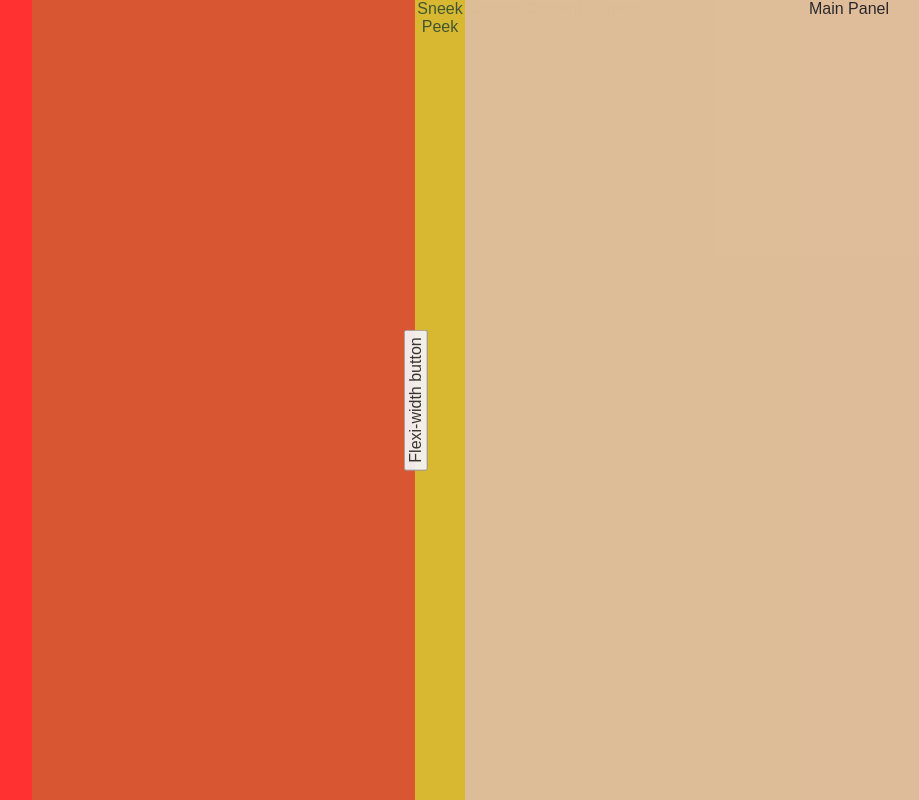
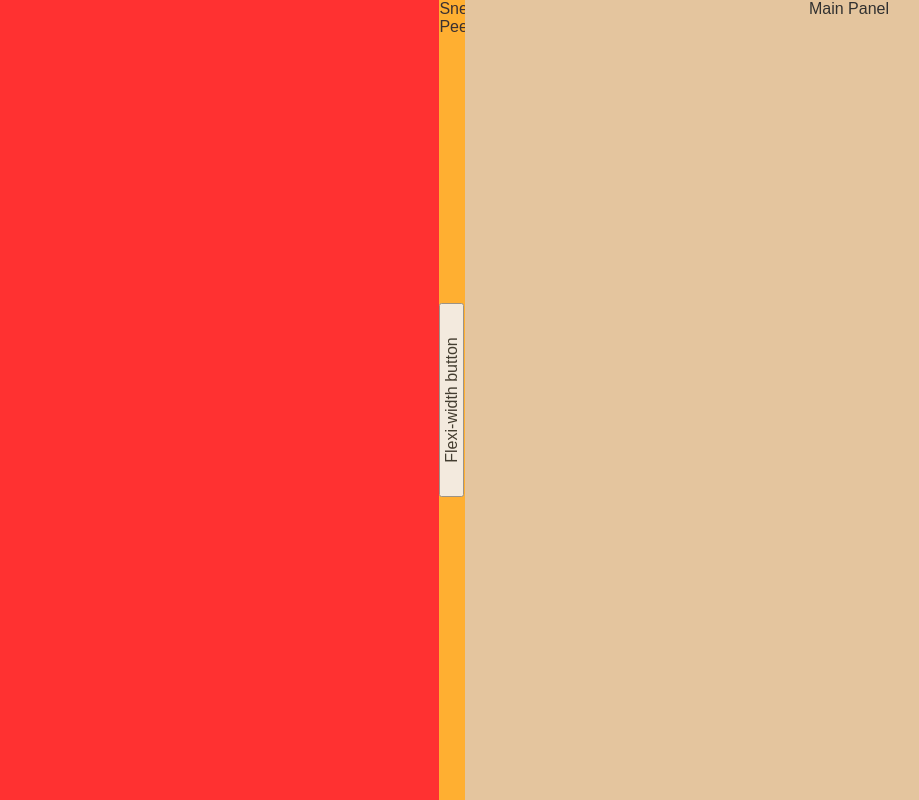
Before and after one commit to viswanc/react-live-editor, a React (Create React App) app: page / in a window 1280 px wide. Shown: the whole page, without its empty margins (47-966 px from the left). Built offline with nearby package versions, Linux system fonts and the light colour scheme.

Commit message:
Made the styling of CSS slider, more robust.

```diff
--- a/src/trials/ccs-slider/main.css
+++ b/src/trials/ccs-slider/main.css
@@ -1,10 +1,35 @@
-/* Variables */
+/* Dev */
 div {
   opacity: .95;
 }
 
 #main-content {
   background: burlywood;
+}
+
+#slider-content {
+  background: red;
+}
+
+#content-wrapper {
+  background: rebeccapurple;
+}
+
+#content {
+  background: yellowgreen;
+  color: black;
+}
+
+#sneek-peek {
+  background: orange;
+}
+
+#button-wrapper {
+  background: rgba(0, 255, 0, 0.2);
+}
+
+/* Layout */
+#main-content {
   position: absolute;
   right: 0px;
   width: 768px;
@@ -14,52 +39,55 @@ div {
 
 #slider-content {
   position: absolute;
-  background: red;
   left: 0px;
   right: 768px;
   height: 100vh;
-}
-
-#button-wrapper {
-  float: right;
-  background: rgba(0, 255, 0, 0.2);
-  width: 768px;
-  height: 100vh;
-  margin-right: -335px;
+  overflow: hidden;
 }
 
 #content-wrapper {
   float: right;
-  background: rebeccapurple;
   height: 100vh;
   width: 100%;
-  margin-left: -50px;
-  margin-right: -100%;
+  margin-right: -95%; /* Apply transition here! */
 }
 
 #content-wrapper > div {
   float: left;
 }
 
-#map {
+#content {
   width: 100%;
-  margin-left: -50px;
+  margin-left: -5%;
   height: 100vh;
-  background: yellowgreen;
-  color: black;
-  visibility: hidden;
+  opacity: 0; /* Apply transition here! */
 }
 
 #sneek-peek {
-  width: 50px;
+  width: 5%;
   height: 100vh;
-  background: orange;
-  margin-left: -50px;
-  z-index: 10;
+  opacity: 1; /* Apply transition here! */
 }
 
-button {
-  margin-top: 50vh;
-  transform: translateX(0%) translateY(-50%) rotate(-90deg);
+#button-wrapper {
+  float: right;
+  width: 0px;
+  height: 100vh;
+  margin-left: -100%;
+}
+
+#button-wrapper > div {
+  position: relative;
+  left: -50vh;
+  width: 100vh;
+  text-align: center;
+  transform: rotate(-90deg) translateX(-50%);
+  transform-origin: 50% 0%;
+}
+
+#button-wrapper button {
   font-size: 1em;
+  padding: 0.1em 2em;
+  overflow: hidden;
+  white-space: nowrap;
 }
--- a/src/trials/ccs-slider/main.js
+++ b/src/trials/ccs-slider/main.js
@@ -12,9 +12,7 @@ export default class CssSlider extends Component {
             <div id="sneek-peek">Sneek Peek</div>
             <div id="content">Content Content Content</div>
           </div>
-          <div id="button-wrapper">
-            <button>Flexi-width button</button>
-          </div>
+          <div id="button-wrapper"><div><button>Flexi-width button</button></div></div>
         </div>
       </div>
     );
```
Also changed, not shown: 1 other file (tests, documents, lock files or other folders).
